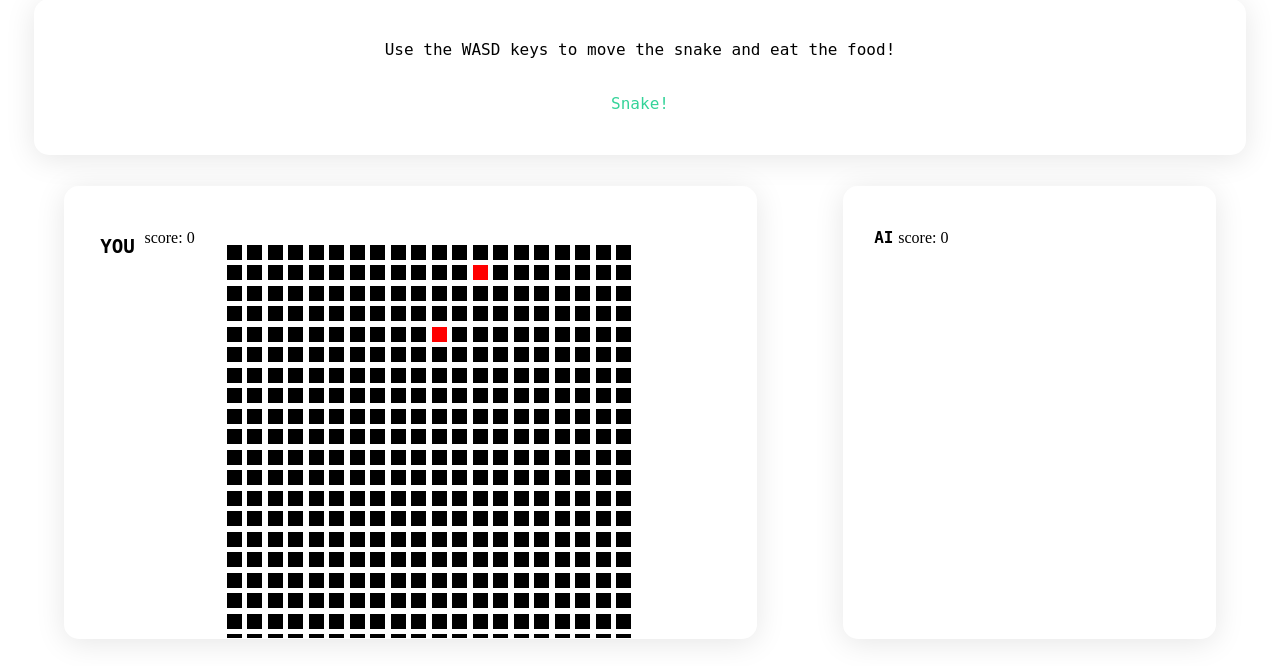
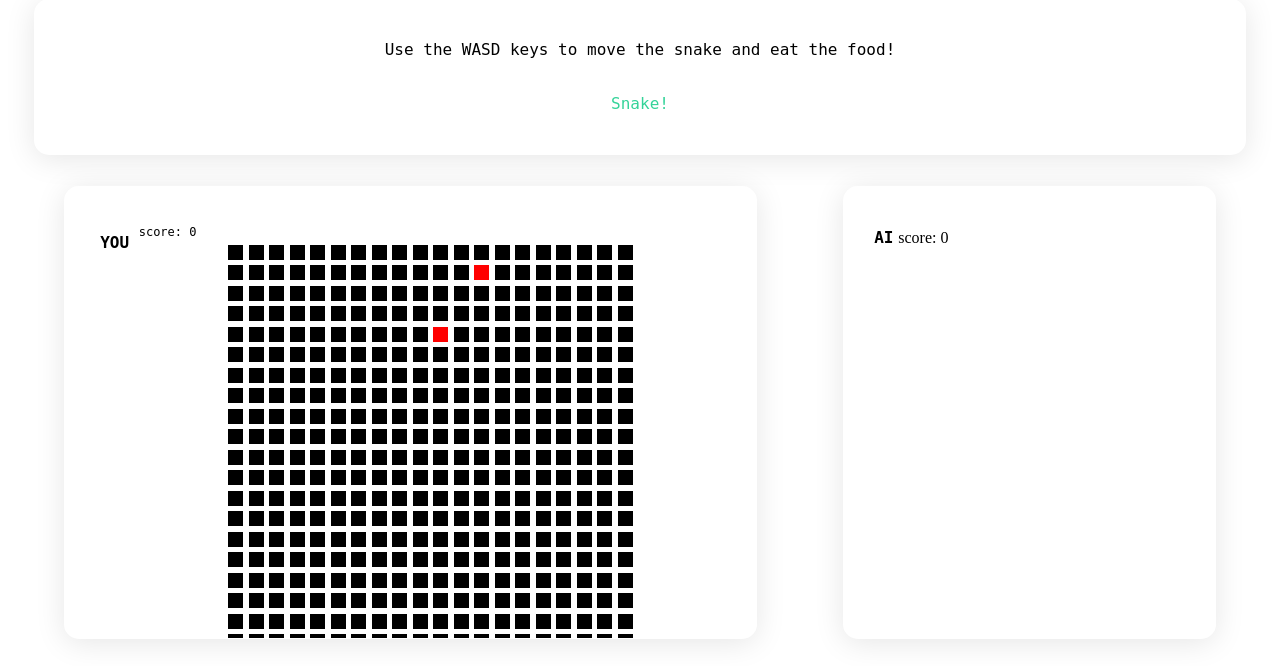
Before and after one commit to Vitriol-nT/RLWorm, a Flask app: page / in a window 1280 px wide. Shown: the part 134-800 px from the top of the page. Run offline with Flask 3, Linux system fonts and the light colour scheme.

Commit message:
Update Style.css

```diff
--- a/DLWorm/static/Style.css
+++ b/DLWorm/static/Style.css
@@ -51,7 +51,7 @@
 
 .game > h1 {
   font-family: "Space Mono", monospace;
-  font-size: 120%;
+  font-size: 100%;
   font-weight: bold;
   padding: 1.5%;
 }
@@ -107,3 +107,9 @@
   background-color: red;
   transition-delay: 0.25s;
 }
+
+.game > .score {
+  font-family: "Space Mono", monospace;
+  font-weight: lighter;
+  font-size: 75%;
+}
```
